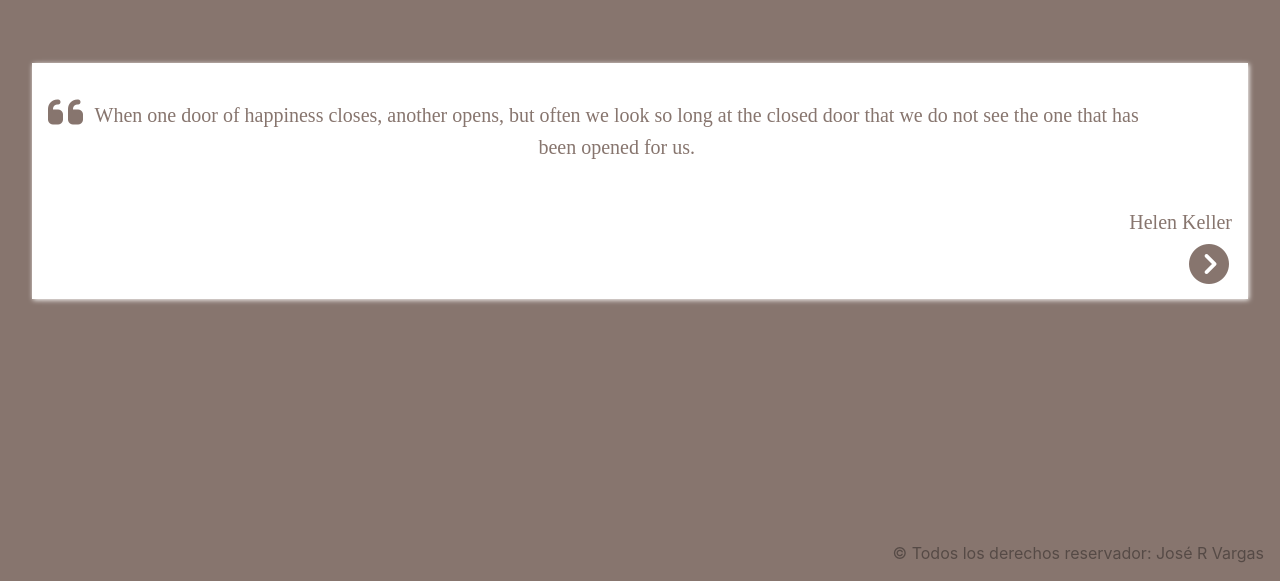
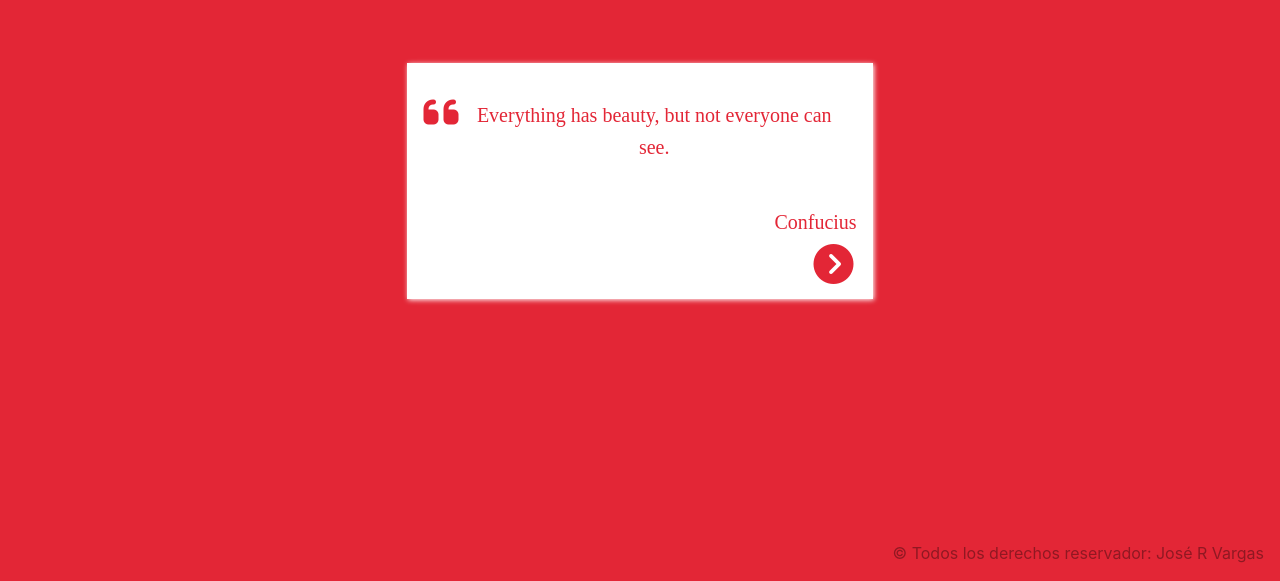
Before and after one commit to Josevargas1289/proyecto-Quote, a React (Vite) app: page / in a window 1280 px wide. Shown: the part 219-800 px from the top of the page. Built offline with nearby package versions, Linux system fonts and the light colour scheme.

Commit message:
cambiando el codigo al componente quoteBox

```diff
--- a/src/App.css
+++ b/src/App.css
@@ -32,10 +32,7 @@
     animation: logo-spin infinite 20s linear;
   }
 }
-
-
-
-
+/* ############### css app ################# */
 .card{
   position: relative;
   background-color: #ffffff;
--- a/src/App.jsx
+++ b/src/App.jsx
@@ -1,52 +1,13 @@
 import { useState } from 'react'
 import reactLogo from './assets/react.svg'
 import './App.css'
-import quote from './quote.json'
-import colors from './colors.json'
+import QuoteBox from './components/QuoteBox'
 
 function App() {
 
-
-
-  // ######## variables ramdom ############
-  const ramdomMesage = Math.floor(Math.random() * quote.length );
-  const ramdomColors = Math.floor(Math.random() * colors.length );
-
-  // ########## variables ##############
-  const quoteMesage = `${quote[ramdomMesage].quote}`;
-  const quoteAutor = `${quote[ramdomMesage].author}`;
-
-  //####### variables usestate ############
-  const [indexCuote, setIndexCuote] = useState(ramdomMesage);
-  const [indexColors, setIndexColors] = useState(ramdomColors);
-
-
-  // ######## Function ####################
-  const ChangeCuote =()=>{
-  const newRamdomMesage = Math.floor(Math.random() * quote.length );
-    setIndexCuote(newRamdomMesage);
-  }
-
-
-  document.body.style = `background-color: ${colors[ramdomColors].hex}`
-
-
-
   return (
     <div className="App">
-      <div  className='card' style={{color: colors[ramdomColors].hex}}>
-        <div className='quote'>
-          <span className='quote-icon'><i className="fa-solid fa-quote-left"></i></span>
-          <p>{quoteMesage}</p>
-        </div>
-
-        <div className='autor'>
-          <span>{quoteAutor}</span>
-          <button style={{color: colors[ramdomColors].hex}} onClick={ChangeCuote}className='btn-autor'><i className="fa-solid fa-circle-chevron-right"></i></button>
-        </div>
-
-      </div>
-      <footer className='footer'>&copy; Todos los derechos reservador: José R Vargas</footer>
+      <QuoteBox/>
     </div>
   )
 }
--- /dev/null
+++ b/src/components/QuoteBox.jsx
@@ -0,0 +1,50 @@
+import quote from '../quote.json'
+import colors from '../colors.json'
+import { useState } from 'react';
+
+
+const QuoteBox = () => {
+
+  // ######## variables ramdom ############
+  const ramdomMessage = Math.floor(Math.random() * quote.length );
+  const ramdomColors = Math.floor(Math.random() * colors.length );
+
+  // ########## variables ##############
+  const quoteMesage = `${quote[ramdomMessage].quote}`;
+  const quoteAutor = `${quote[ramdomMessage].author}`;
+
+  //####### variables usestate ############
+  const [indexCuote, setIndexCuote] = useState(ramdomMessage);
+  const [indexColors, setIndexColors] = useState(ramdomColors);
+
+
+  // ######## Function ####################
+  const ChangeCuote =()=>{
+  const newRamdomMessage = Math.floor(Math.random() * quote.length );
+    setIndexCuote(newRamdomMessage);
+  }
+
+  document.body.style = `background-color: ${colors[ramdomColors].hex}`
+
+
+    return (
+        <div>
+             <div  className='card' style={{color: colors[ramdomColors].hex}}>
+        <div className='quote'>
+          <span className='quote-icon'><i className="fa-solid fa-quote-left"></i></span>
+          <p>{quoteMesage}</p>
+        </div>
+
+        <div className='autor'>
+          <span>{quoteAutor}</span>
+          <button style={{color: colors[ramdomColors].hex}} onClick={ChangeCuote}className='btn-autor'><i className="fa-solid fa-circle-chevron-right"></i></button>
+        </div>
+
+      </div>
+      <footer className='footer'>&copy; Todos los derechos reservador: José R Vargas</footer>
+
+        </div>
+    );
+};
+
+export default QuoteBox;
```
Also changed, not shown: src/index.css (+1 -7 lines).
